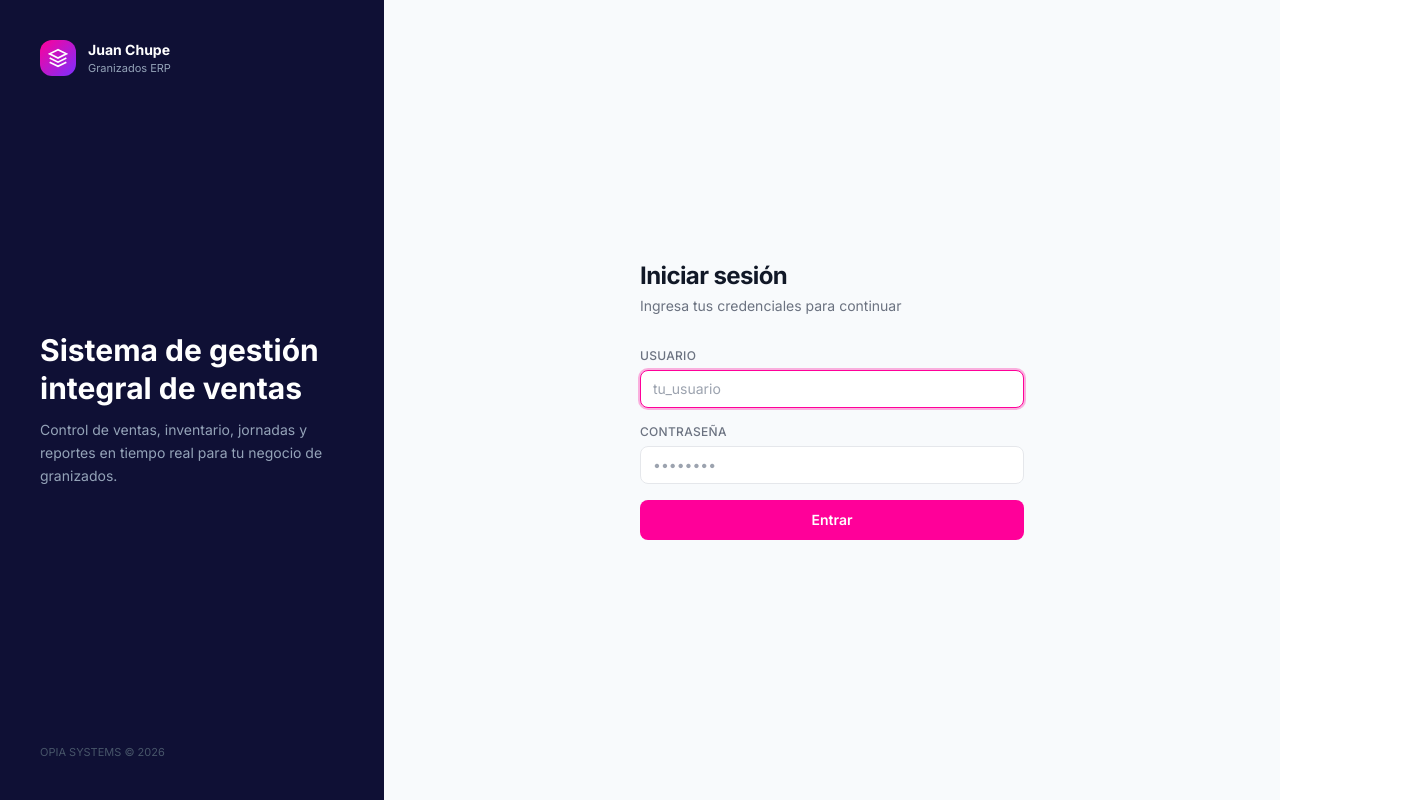
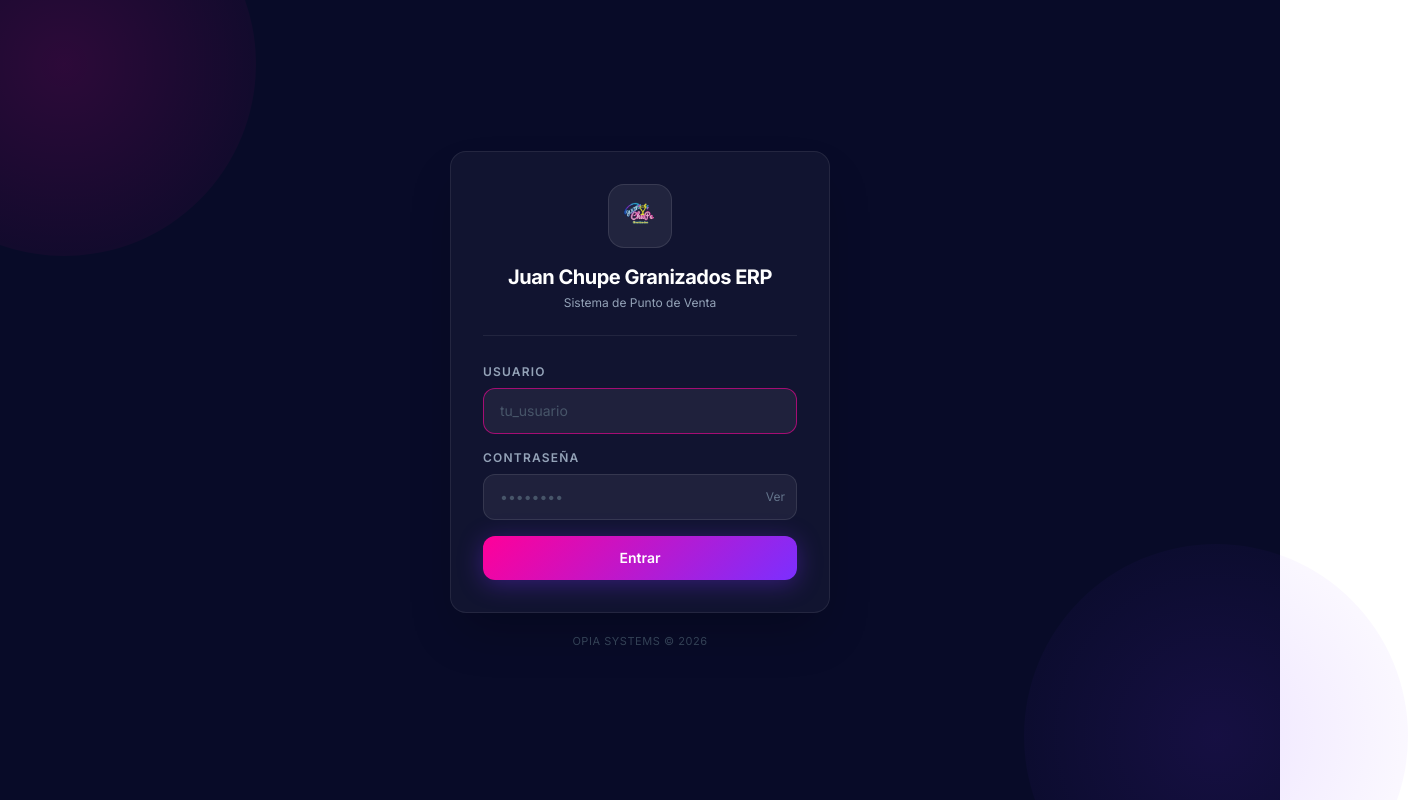
Before and after one commit to migue2509/juan-chupe-erp, a React (Vite) app in the folder frontend/: page /login in a window 1280 px wide. Shown: the top 800 px of the page, 1408 px wide, since content can reach past the window. Built offline with nearby package versions, Linux system fonts and the light colour scheme.

Commit message:
style(login): centrar card único, eliminar panel izquierdo, OPIA SYSTEMS bajo el card

```diff
--- a/frontend/src/pages/Login.jsx
+++ b/frontend/src/pages/Login.jsx
@@ -8,6 +8,7 @@ export default function Login() {
   const navigate = useNavigate()
   const [form, setForm] = useState({ username: '', password: '' })
   const [loading, setLoading] = useState(false)
+  const [showPwd, setShowPwd] = useState(false)
 
   const handleSubmit = async (e) => {
     e.preventDefault()
@@ -24,103 +25,88 @@ export default function Login() {
   }
 
   return (
-    <div className="min-h-screen bg-slate-50 flex">
-      {/* Left panel */}
-      <div
-        className="hidden lg:flex flex-col justify-between w-96 flex-shrink-0 p-10"
-        style={{ background: '#0F1035' }}
-      >
-        <div className="flex items-center gap-3">
-          <div
-            className="w-9 h-9 rounded-xl flex items-center justify-center"
-            style={{ background: 'linear-gradient(135deg, #FF0099, #7B2FFF)' }}
-          >
-            <svg viewBox="0 0 24 24" fill="none" className="w-5 h-5 text-white" stroke="currentColor" strokeWidth="2">
-              <path d="M12 2L2 7l10 5 10-5-10-5z" />
-              <path d="M2 17l10 5 10-5" />
-              <path d="M2 12l10 5 10-5" />
-            </svg>
+    <div className="min-h-screen flex items-center justify-center p-6 relative" style={{ background: '#080B28' }}>
+
+      {/* Decorative blobs */}
+      <div className="absolute -top-32 -left-32 w-96 h-96 rounded-full pointer-events-none"
+        style={{ background: 'radial-gradient(circle, rgba(255,0,153,0.15), transparent)' }} />
+      <div className="absolute -bottom-32 -right-32 w-96 h-96 rounded-full pointer-events-none"
+        style={{ background: 'radial-gradient(circle, rgba(123,47,255,0.12), transparent)' }} />
+
+      <div className="w-full max-w-[380px] relative">
+
+        {/* Card */}
+        <div className="rounded-2xl p-8 shadow-2xl"
+          style={{ background: 'rgba(255,255,255,0.04)', border: '1px solid rgba(255,255,255,0.08)' }}>
+
+          {/* Brand */}
+          <div className="flex flex-col items-center text-center mb-7">
+            <div className="w-16 h-16 rounded-2xl flex items-center justify-center mb-4"
+              style={{ background: 'rgba(255,255,255,0.07)', border: '1px solid rgba(255,255,255,0.1)' }}>
+              <img src="/logo-neon.png" alt="Juan Chupe" className="w-11 h-11 object-contain" />
             </div>
-          <div>
-            <p className="font-bold text-white text-sm">Juan Chupe</p>
-            <p className="text-[11px] text-slate-400">Granizados ERP</p>
+            <h1 className="text-xl font-bold text-white leading-snug">Juan Chupe Granizados ERP</h1>
+            <p className="text-xs text-slate-400 mt-1">Sistema de Punto de Venta</p>
+            <div className="w-full h-px mt-6" style={{ background: 'rgba(255,255,255,0.07)' }} />
           </div>
-        </div>
-
-        <div>
-          <h2 className="text-3xl font-bold text-white leading-tight mb-3">
-            Sistema de gestión<br />integral de ventas
-          </h2>
-          <p className="text-slate-400 text-sm leading-relaxed">
-            Control de ventas, inventario, jornadas y reportes en tiempo real para tu negocio de granizados.
-          </p>
-        </div>
-
-        <p className="text-[11px] text-slate-600">
-          OPIA SYSTEMS &copy; {new Date().getFullYear()}
-        </p>
-      </div>
-
-      {/* Right panel — form */}
-      <div className="flex-1 flex items-center justify-center p-6">
-        <div className="w-full max-w-sm">
-          {/* Mobile logo */}
-          <div className="flex items-center gap-3 mb-8 lg:hidden">
-            <div
-              className="w-9 h-9 rounded-xl flex items-center justify-center"
-              style={{ background: 'linear-gradient(135deg, #FF0099, #7B2FFF)' }}
-            >
-              <svg viewBox="0 0 24 24" fill="none" className="w-5 h-5 text-white" stroke="currentColor" strokeWidth="2">
-                <path d="M12 2L2 7l10 5 10-5-10-5z" />
-                <path d="M2 17l10 5 10-5" />
-                <path d="M2 12l10 5 10-5" />
-              </svg>
-            </div>
-            <div>
-              <p className="font-bold text-gray-900 text-sm">Juan Chupe</p>
-              <p className="text-[11px] text-gray-500">Granizados ERP</p>
-            </div>
-          </div>
-
-          <h1 className="text-2xl font-bold text-gray-900 mb-1">Iniciar sesión</h1>
-          <p className="text-sm text-gray-500 mb-8">Ingresa tus credenciales para continuar</p>
 
           <form onSubmit={handleSubmit} className="space-y-4">
             <div>
-              <label className="label">Usuario</label>
+              <label className="block text-xs font-semibold text-slate-400 uppercase tracking-widest mb-2">
+                Usuario
+              </label>
               <input
-                className="input"
                 type="text"
                 placeholder="tu_usuario"
                 value={form.username}
                 onChange={e => setForm(f => ({ ...f, username: e.target.value }))}
-                required
-                autoFocus
+                required autoFocus
+                className="w-full px-4 py-3 rounded-xl text-sm text-white placeholder-slate-600 outline-none transition-all"
+                style={{ background: 'rgba(255,255,255,0.06)', border: '1px solid rgba(255,255,255,0.1)' }}
+                onFocus={e => e.target.style.borderColor = 'rgba(255,0,153,0.6)'}
+                onBlur={e => e.target.style.borderColor = 'rgba(255,255,255,0.1)'}
               />
             </div>
+
             <div>
-              <label className="label">Contraseña</label>
+              <label className="block text-xs font-semibold text-slate-400 uppercase tracking-widest mb-2">
+                Contraseña
+              </label>
+              <div className="relative">
                 <input
-                className="input"
-                type="password"
+                  type={showPwd ? 'text' : 'password'}
                   placeholder="••••••••"
                   value={form.password}
                   onChange={e => setForm(f => ({ ...f, password: e.target.value }))}
                   required
+                  className="w-full px-4 py-3 rounded-xl text-sm text-white placeholder-slate-600 outline-none transition-all pr-16"
+                  style={{ background: 'rgba(255,255,255,0.06)', border: '1px solid rgba(255,255,255,0.1)' }}
+                  onFocus={e => e.target.style.borderColor = 'rgba(255,0,153,0.6)'}
+                  onBlur={e => e.target.style.borderColor = 'rgba(255,255,255,0.1)'}
                 />
+                <button type="button" onClick={() => setShowPwd(p => !p)}
+                  className="absolute right-3 top-1/2 -translate-y-1/2 text-slate-500 hover:text-slate-300 transition-colors text-xs">
+                  {showPwd ? 'Ocultar' : 'Ver'}
+                </button>
               </div>
+            </div>
+
             <button
               type="submit"
               disabled={loading}
-              className="btn-primary w-full justify-center mt-2 py-2.5"
+              className="w-full py-3 rounded-xl text-white font-semibold text-sm mt-2 flex items-center justify-center gap-2 transition-all active:scale-95"
+              style={{ background: 'linear-gradient(135deg, #FF0099, #7B2FFF)', boxShadow: '0 4px 24px rgba(123,47,255,0.35)' }}
             >
-              {loading ? (
-                <span className="w-4 h-4 border-2 border-white border-t-transparent rounded-full animate-spin" />
-              ) : null}
+              {loading && <span className="w-4 h-4 border-2 border-white border-t-transparent rounded-full animate-spin" />}
               {loading ? 'Ingresando...' : 'Entrar'}
             </button>
           </form>
         </div>
+
+        {/* Footer */}
+        <p className="text-center text-[11px] text-slate-700 mt-5 uppercase tracking-wider">
+          OPIA SYSTEMS &copy; 2026
+        </p>
       </div>
     </div>
   )
```
Lines whose indentation alone changed are shown as unchanged.
